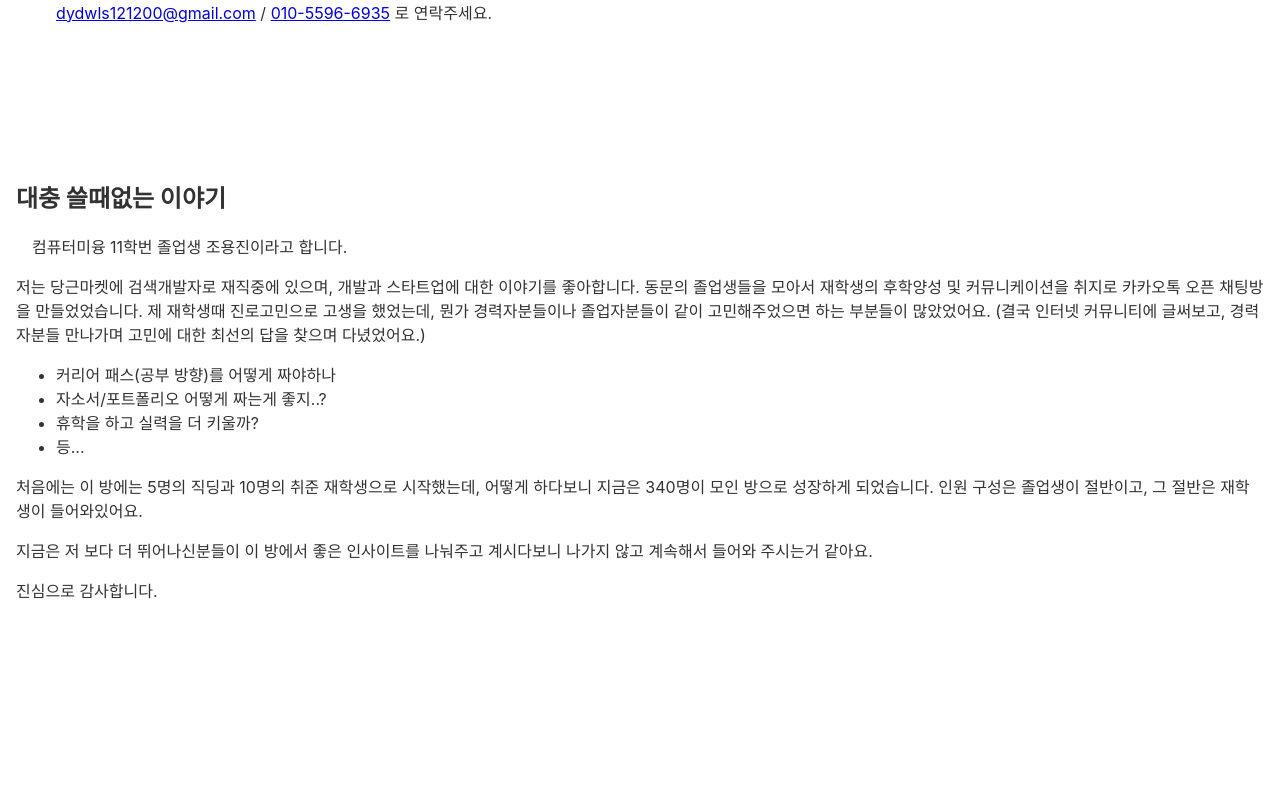
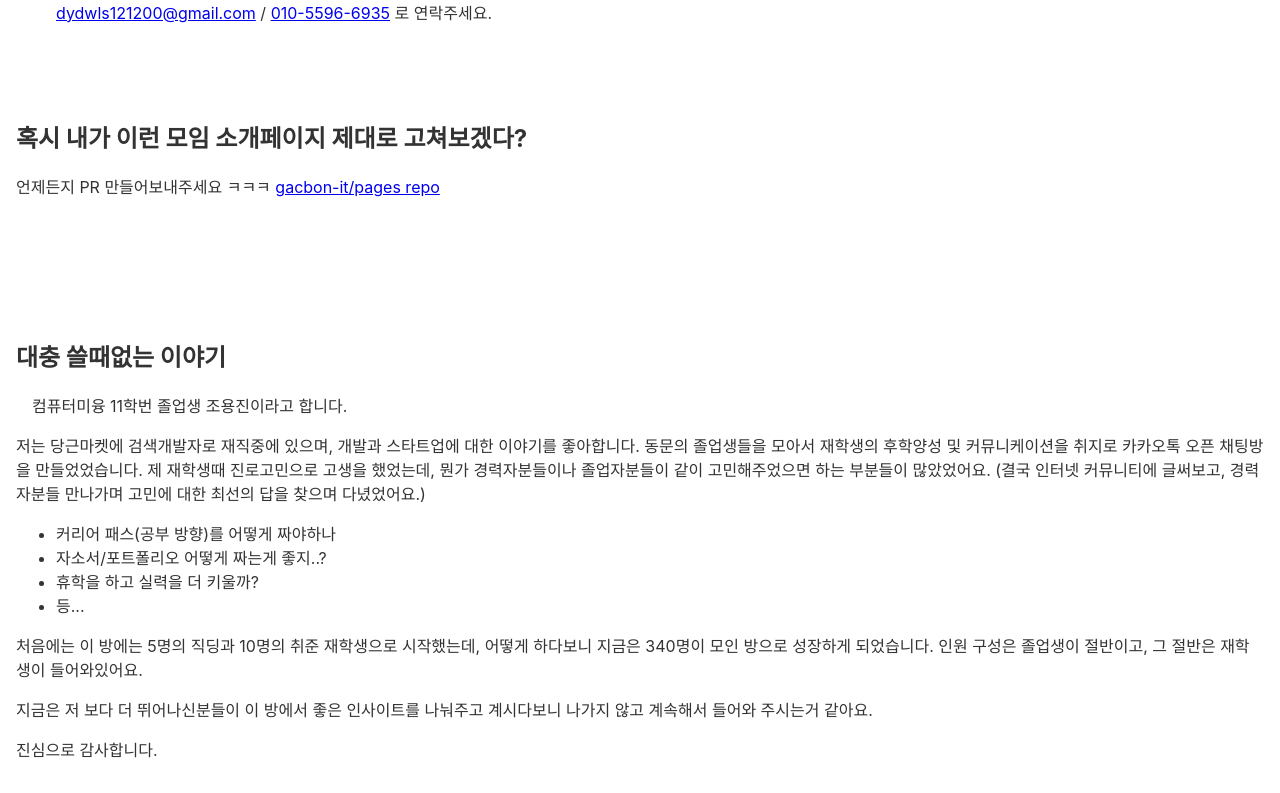
Before and after one commit to gachon-it/pages, a React app: page / in a window 1280 px wide. Shown: the part 1243-2036 px from the top of the page. Before the commit the page ends 1877 px from the top, so only its background shows below. Built offline with nearby package versions, Linux system fonts and the light colour scheme.

Commit message:
dobal comment

```diff
--- a/src/App.tsx
+++ b/src/App.tsx
@@ -116,6 +116,13 @@
       <br />
       <br />
       <br />
+      <section>
+        <h1>혹시 내가 이런 모임 소개페이지 제대로 고쳐보겠다? </h1>
+        언제든지 PR 만들어보내주세요 ㅋㅋㅋ  <a href="github.com/gachon-it/pages">gacbon-it/pages repo</a>
+      </section>
+      <br />
+      <br />
+      <br />
       <br />
       <br />
       <br />
```
